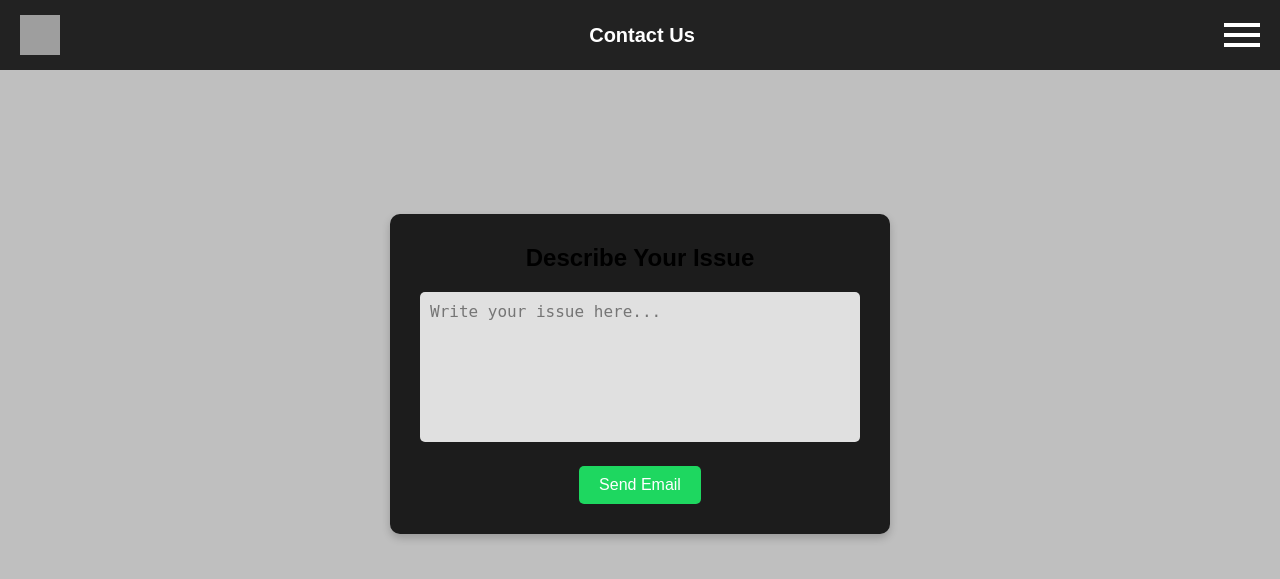
After one commit to rachelklee/SpotifyWrapped-T3, a Django app: template Story_2/Spotify_Story_2/api/templates/api/contact.html in a window 1280 px wide. The commit adds this page. Shown: the top 579 px of the page. Run offline with Django 5.2, Linux system fonts and the light colour scheme; the template is opened without the code that fills it, so the values that code supplies are empty; grey boxes are pictures that could not be loaded.

```diff
--- /dev/null
+++ b/Story_2/Spotify_Story_2/api/templates/api/contact.html
@@ -0,0 +1,257 @@
+<!DOCTYPE html>
+<html lang="en">
+<head>
+    <meta charset="UTF-8">
+    <meta name="viewport" content="width=device-width, initial-scale=1.0">
+    <title>Contact Us</title>
+    <style>
+        /* Global reset */
+        * {
+            margin: 0;
+            padding: 0;
+            box-sizing: border-box;
+        }
+
+        /* Body styles */
+        body {
+            font-family: Arial, sans-serif;
+            background-color: #bfbfbf;
+            color: #000;
+            transition: background-color 0.3s, color 0.3s;
+        }
+
+        /* Dark mode styles */
+        body.dark-mode {
+            background-color: #121211;
+            color: #ffffff;
+        }
+
+        /* Halloween mode styles */
+        body.halloween-mode {
+            background-color: #2c003e;
+            color: #ff7518;
+        }
+
+        /* Header styles */
+        .header {
+            background-color: #222;
+            padding: 15px 20px;
+            display: flex;
+            align-items: center;
+            justify-content: space-between;
+            position: fixed;
+            top: 0;
+            width: 100%;
+            z-index: 1000;
+        }
+
+        /* Spotify logo styles */
+        .logo {
+            width: 40px;
+            height: 40px;
+        }
+
+        /* Header title */
+        .header h1 {
+            color: #fff;
+            font-size: 20px;
+            margin: 0;
+            flex-grow: 1;
+            text-align: center;
+        }
+
+        /* Menu icon styles */
+        .menu-icon {
+            display: flex;
+            flex-direction: column;
+            justify-content: space-between;
+            height: 24px;
+            width: 36px;
+            cursor: pointer;
+        }
+
+        .menu-icon div {
+            background-color: #fff;
+            height: 4px;
+            width: 100%;
+        }
+
+        /* Dropdown menu styles */
+        .dropdown {
+            position: absolute;
+            top: 70px; /* Below the header */
+            right: 20px;
+            background-color: #333;
+            border-radius: 5px;
+            display: none;
+            flex-direction: column;
+            width: 150px;
+            box-shadow: 0 4px 8px rgba(0, 0, 0, 0.2);
+            z-index: 100;
+        }
+
+        .dropdown a {
+            color: white;
+            padding: 10px;
+            text-decoration: none;
+            text-align: center;
+            border-bottom: 1px solid #444;
+        }
+
+        .dropdown a:hover {
+            background-color: #444;
+        }
+
+        .dropdown a:last-child {
+            border-bottom: none;
+        }
+
+        /* Main content area */
+        .main-content {
+            margin-top: 70px; /* Height of the fixed header */
+            display: flex;
+            flex-direction: column;
+            align-items: center;
+            justify-content: flex-start;
+            padding: 20px;
+        }
+
+        /* Contact form */
+        .contact-form {
+            background-color: #1c1c1c;
+            padding: 30px;
+            margin-top: 10%;
+            border-radius: 10px;
+            box-shadow: 0 4px 8px rgba(0, 0, 0, 0.2);
+            width: 90%;
+            max-width: 500px;
+            text-align: center;
+            transition: background-color 0.3s, color 0.3s;
+        }
+
+        body.dark-mode .contact-form {
+            background-color: #333;
+            color: #ffffff;
+        }
+
+        body.halloween-mode .contact-form {
+            background-color: #3b0050;
+            color: #ff7518;
+        }
+
+        .contact-form h2 {
+            margin-bottom: 20px;
+        }
+
+        .contact-form textarea {
+            width: 100%;
+            height: 150px;
+            margin-bottom: 20px;
+            padding: 10px;
+            border: none;
+            border-radius: 5px;
+            font-size: 16px;
+            background-color: #e0e0e0;
+            resize: none;
+            color: #000;
+        }
+
+        body.dark-mode .contact-form textarea {
+            background-color: #555;
+            color: #ffffff;
+        }
+
+        body.halloween-mode .contact-form textarea {
+            background-color: #ff7518;
+            color: #2c003e;
+        }
+
+        .contact-form button {
+            padding: 10px 20px;
+            border: none;
+            border-radius: 5px;
+            background-color: #1ed760;
+            color: #ffffff;
+            font-size: 16px;
+            cursor: pointer;
+        }
+
+        .contact-form button:hover {
+            background-color: #17b54d;
+        }
+    </style>
+</head>
+<body>
+    <!-- Header -->
+    <div class="header">
+        <!-- Spotify Logo -->
+        <img src="https://upload.wikimedia.org/wikipedia/commons/1/19/Spotify_logo_without_text.svg" alt="Spotify Logo" class="logo">
+
+        <!-- Contact Us Title -->
+        <h1>Contact Us</h1>
+
+        <!-- Menu Icon -->
+        <div class="menu-icon" onclick="toggleDropdown()">
+            <div></div>
+            <div></div>
+            <div></div>
+        </div>
+    </div>
+
+    <!-- Dropdown Menu -->
+    <div class="dropdown" id="dropdownMenu">
+        <a href="display_user.html">Get Wrapped</a>
+        <a href="#">Another Option</a>
+        <a href="#">Contact Us</a>
+    </div>
+
+    <!-- Main Content -->
+    <div class="main-content">
+        <!-- Contact Form -->
+        <div class="contact-form">
+            <h2>Describe Your Issue</h2>
+            <form id="contactForm" action="#" method="GET" onsubmit="sendEmail(event)">
+                <textarea id="issue" name="issue" placeholder="Write your issue here..." required></textarea>
+                <button type="submit">Send Email</button>
+            </form>
+        </div>
+    </div>
+
+    <script>
+        // Function to toggle the dropdown menu visibility
+        function toggleDropdown() {
+            const dropdown = document.getElementById('dropdownMenu');
+            dropdown.style.display = dropdown.style.display === 'flex' ? 'none' : 'flex';
+        }
+
+        // JavaScript function to handle form submission and send email
+        function sendEmail(event) {
+            event.preventDefault(); // Prevent default form submission
+
+            const issue = document.getElementById('issue').value; // Get the user's input
+            const recipientEmail = "support@example.com"; // Replace with your email address
+            const subject = encodeURIComponent("Customer Support Issue");
+            const body = encodeURIComponent(issue);
+
+            // Open the user's email client
+            window.location.href = `mailto:${recipientEmail}?subject=${subject}&body=${body}`;
+        }
+
+        // Apply the current color mode from localStorage
+        function setColorMode() {
+            const mode = localStorage.getItem("color-mode") || "light";
+            document.body.classList.remove("dark-mode", "halloween-mode");
+            if (mode === "dark") {
+                document.body.classList.add("dark-mode");
+            } else if (mode === "halloween") {
+                document.body.classList.add("halloween-mode");
+            }
+        }
+
+        // Initialize color mode on page load
+        window.onload = function() {
+            setColorMode();
+        };
+    </script>
+</body>
+</html>
--- a/Story_2/Spotify_Story_2/api/urls.py
+++ b/Story_2/Spotify_Story_2/api/urls.py
@@ -15,4 +15,6 @@ urlpatterns = [
     path('halloween/', views.get_halloween_wrap, name='get_halloween_wrap'),
     path('christmas/', views.get_christmas_wrap, name = 'get_christmas_wrap'),
     path('delete_wraps/', views.delete_wraps, name='delete_wraps'),
+    path('contact/', views.contact, name='contact'),
+    path('top_songs/', views.top_songs, name='top_songs'),
 ]
```
Also changed, not shown: Story_2/Spotify_Story_2/api/templates/api/display_user.html (+180 -60 lines), Story_2/Spotify_Story_2/api/templates/api/top_song.html (added, +149 -0 lines), Story_2/Spotify_Story_2/api/views.py (+7 -2 lines).
